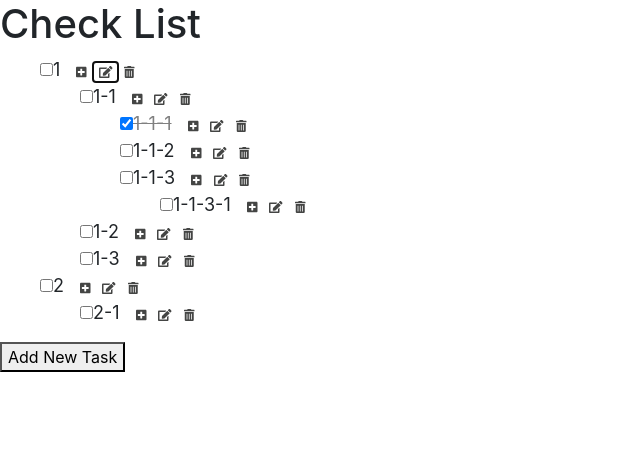
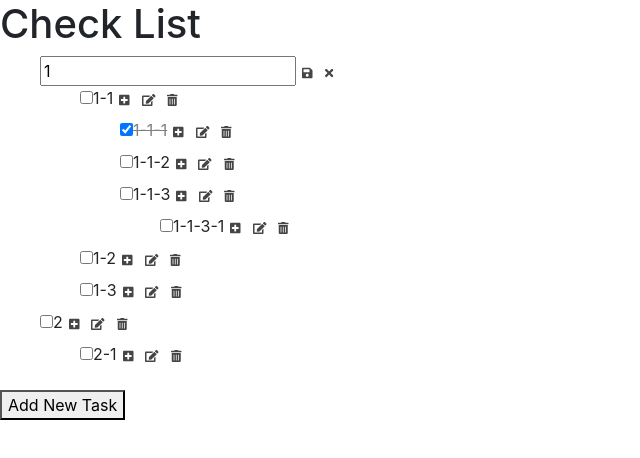
Before and after one commit to leysapungan/angular-project, an Angular app: page /checkList in a window 1280 px wide. Both pictures are taken after a click on the button 105 px from the left and 72 px from the top of the page. Shown: the top 458 px of the page, without its empty margins (0-640 px from the left). Built offline with nearby package versions, Linux system fonts and the light colour scheme.

Commit message:
checkBox - parent, child

```diff
--- a/src/app/app.component.ts
+++ b/src/app/app.component.ts
@@ -7,10 +7,4 @@ import { Component } from '@angular/core';
 })
 export class AppComponent {
   title = 'Check List';
-  items =[];
-
-
-
-  // runMyFuction(item)
-
 }
--- a/src/app/check-list/check-list.component.css
+++ b/src/app/check-list/check-list.component.css
@@ -13,18 +13,19 @@
   font-size: 18px;
 }
 
-.finishTaskName {
+.finishedTask {
   color: gray;
   text-decoration-line: line-through;
 }
 
-.addBtn, .delBtn, .editBtn {
+
+.addBtn, .delBtn, .editBtn, .saveBtn, .cancelBtn {
   border:none;
   background:none;
   font-size: 12px;
   color: #444544;
 }
 
-.addBtn:hover, .delBtn:hover, .editBtn:hover {
+.addBtn:hover, .delBtn:hover, .editBtn:hover, .saveBtn:hover, .cancelBtn:hover {
   color: black;
 }
--- a/src/app/check-list/check-list.component.html
+++ b/src/app/check-list/check-list.component.html
@@ -11,23 +11,40 @@
         <ng-container *ngTemplateOutlet="checkList;context:{$implicit:this.taskService.getCheckList()}"></ng-container>
         <ng-template #checkList let-list>
             <ul style="list-style-type: none;">
+                <li *ngFor="let task of list; let i=index">
 
-        <li *ngFor="let task of list; let i=index">
-            <!-- <div [ngStyle]="{'color':task.status ? 'gray' : 'black' }"> -->
-            <div [ngClass]="{'finishTaskName' : task.status === true}">
+                    <div class="view" [hidden]="task.editing">
                         <input type="checkbox" [(ngModel)]="task.status" (ngModelChange)="compTask(task)">
 
-                <a (click)="onSelect(task)"><span class="taskName">{{task.name}}</span></a>
+                        <a (click)="onSelect(task)">
+                            <label [ngClass]="{'finishedTask' : task.status === true}">
+                                {{task.name}}
+                            </label>
+                        </a>
 
                         <span *ngIf="task.level < chooseLevel">
                             <button class="addBtn" type="button" (click)="addTask(task)">
                                 <fa-icon [icon]="faPlusSquare"></fa-icon></button>
                         </span>
 
-                <button class="editBtn" type="button" (click)="editTask(task)">
+                        <button class="editBtn" type="button" (click)="[task.editing=true, setFocus('updateTask')]">
                             <fa-icon [icon]="faEdit"></fa-icon></button>
                         <button class="delBtn" type="button" (click)="delTask(list, task)">
                                 <fa-icon [icon]="faTrashAlt"></fa-icon></button>
+                    </div>
+
+                    <div class="editing" [hidden]="!task.editing">
+                        <input #updateTask
+                            autofocus=true
+                            [(value)]="task.name"
+                            (keyup.enter)="editTask(task, updateTask.value)"
+                            (keyup.esc)="cancelEditTask(task, updateTask)"
+                            (focusout)="cancelEditTask(task, updateTask)">
+
+                        <button class="saveBtn" type="button" (click)="editTask(task, updateTask.value)">
+                            <fa-icon [icon]="faSave"></fa-icon></button>
+                        <button class="cancelBtn" type="button" (click)="cancelEditTask(task, updateTask)">
+                            <fa-icon [icon]="faTimes"></fa-icon></button>
                     </div>
 
                     <div *ngIf="task.level < chooseLevel">
--- a/src/app/check-list/check-list.component.ts
+++ b/src/app/check-list/check-list.component.ts
@@ -1,28 +1,31 @@
-import { Component, OnInit } from '@angular/core';
+import { Component, OnInit, ViewChild, ElementRef, Input } from '@angular/core';
 import { Task } from '../task';
 import { TaskService } from '../task.service';
-import { faPlusSquare, faTrashAlt, faEdit } from '@fortawesome/free-solid-svg-icons';
+import { faPlusSquare, faTrashAlt, faEdit, faSave, faTimes } from '@fortawesome/free-solid-svg-icons';
 
 @Component({
   selector: 'app-check-list',
   templateUrl: './check-list.component.html',
   styleUrls: ['./check-list.component.css']
 })
+
 export class CheckListComponent implements OnInit {
 
   faPlusSquare = faPlusSquare;
   faTrashAlt = faTrashAlt;
   faEdit = faEdit;
+  faSave = faSave;
+  faTimes = faTimes;
+
   selectedTask: Task;
   chooseLevel = 5;
 
+  @ViewChild('updateTask', {static: false})
+  public  updateTask: ElementRef;
+
   constructor(private taskService: TaskService) { }
-
   ngOnInit() {
   }
-
-
-  taskForm = new Task();
 
   getCheckList() {
     return this.taskService.getCheckList();
@@ -44,10 +47,22 @@ export class CheckListComponent implements OnInit {
     this.taskService.compTask(task);
   }
 
-  editTask(task) : void {
+  setFocus() {
+    this.updateTask.nativeElement.focus();
+  }
+
+  editTask(task, newValue) : void {
     if(!task)
       return;
-    this.taskService.editTask(task);
+    this.taskService.editTask(task, newValue);
+  }
+
+  cancelEditTask(task, inputValue) : void {
+    if(!task)
+      return;
+
+    inputValue.value = task.name;
+    this.taskService.editTask(task, inputValue.value);
   }
 
   onSelect(task): void {
--- a/src/app/task.service.ts
+++ b/src/app/task.service.ts
@@ -168,6 +168,11 @@ export class TaskService {
         sub.push(newTask);
       }
     }
+
+    for (var i in this.checklist)
+    {
+      this.checkParentStatus(this.checklist[i]);
+    }
   }
 
   delTask(list, task): void {
@@ -179,15 +184,72 @@ export class TaskService {
   }
 
   compTask(task) : void {
+
     if(task.status == true) {
       task.status = true;
     }
     else {
       task.status = false;
     }
+
+    if(task.subTask)
+    {
+      this.setChildTask(task.subTask, task);
+    }
+
+    if(task.level != 0)
+    {
+      for (var i in this.checklist)
+      {
+        this.checkParentStatus(this.checklist[i]);
+      }
+    }
   }
 
-  editTask(task) : void {
+  setChildTask(subTasks, task)
+  {
+    for (var i in subTasks)
+    {
+      subTasks[i].status = task.status;
+      if(subTasks[i].subTask)
+      {
+        this.compTask(subTasks[i]);
+      }
+    }
+  }
 
+  checkParentStatus(task)
+  {
+    var check = 0;
+    for (var i in task.subTask)
+    {
+      if(task.subTask[i].status)
+      {
+        check++;
+      }
+    }
+
+    if (task.subTask)
+    {
+      if(check == task.subTask.length)
+      {
+        task.status = true;
+      }
+      else
+      {
+        task.status = false;
+        for (var j in task.subTask)
+        {
+          this.checkParentStatus(task.subTask[j]);
+        }
+      }
+    }
   }
+
+
+  editTask(task, newValue) : void {
+    task.name = newValue;
+    task.editing = false;
+  }
+
 }
```
Lines whose indentation alone changed are shown as unchanged.
